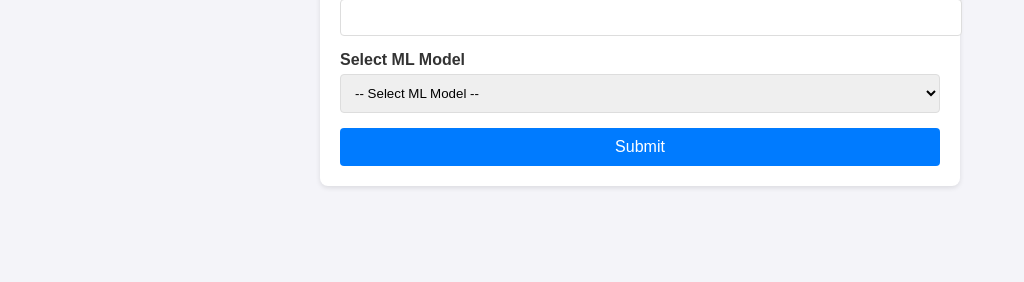
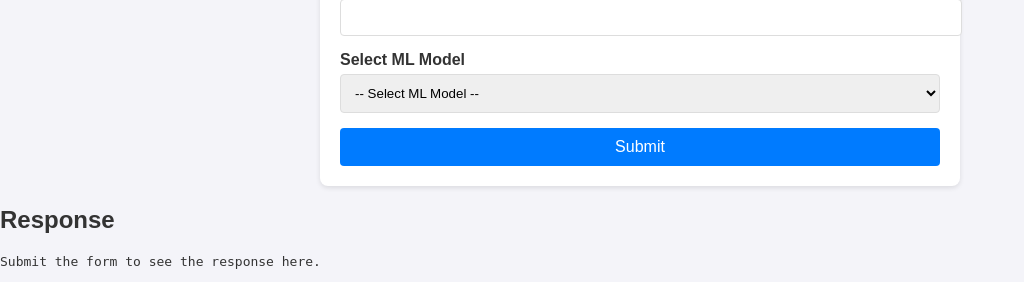
Before and after one commit to ahatanar/Student-Predictor, a Flask app: page / in a window 1280 px wide. Shown: the part 2223-2505 px from the top of the page, without its empty margins (0-1024 px from the left). Before the commit the page ends 2411 px from the top, so only its background shows below. Run offline with Flask 3, Linux system fonts and the light colour scheme.

Commit message:
got it working the prediction

```diff
--- a/app.py
+++ b/app.py
@@ -27,7 +27,10 @@ def predict():
         prediction = predict_score(model_name, user_input)
 
         prediction  = str(round(prediction, 2))
-        return jsonify({'prediction': prediction})
+        response = jsonify({'prediction': prediction})
+        response.headers['Content-Type'] = 'application/json; charset=utf-8'
+        return response
+
     except Exception as e:
         # Handle errors
         return jsonify({'error': str(e)}), 400
--- a/templates/index.html
+++ b/templates/index.html
@@ -1,3 +1,4 @@
+
 <!DOCTYPE html>
 <html lang="en">
 <head>
@@ -14,7 +15,7 @@
         <a href="/metrics">Metrics Page</a>
     </nav>
     <h1>Student Performance Form</h1>
-    <form action="/predict" method="POST">
+    <form id="studentForm" action="/predict" method="POST">
         <div class="form-group">
             <label for="school">School</label>
             <select id="school" name="School" required>
@@ -331,12 +332,38 @@
                 <option value="random_forest">Random Forest</option>
             </select>
         </div>
+        <button type="submit">Submit</button>
+    </form>
 
-        <form action="/predict" method="POST">
-            <!-- Your input fields here -->
-            <button type="submit">Submit</button>
-        </form>
+    <!-- Container for displaying the returned JSON -->
+    <h2>Response</h2>
+    <pre id="responseContainer">Submit the form to see the response here.</pre>
 
-    </form>
+    <script>
+        document.getElementById('studentForm').addEventListener('submit', async function(event) {
+            event.preventDefault(); // Prevent page reload
+
+            const formData = new FormData(this); // Gather form data
+            const responseContainer = document.getElementById('responseContainer');
+
+            try {
+                const response = await fetch(this.action, {
+                    method: 'POST',
+                    body: formData
+                });
+
+                if (!response.ok) {
+                    throw new Error('Error in response');
+                }
+
+                const data = await response.json();
+                // Display the JSON response in the response container
+                responseContainer.textContent = JSON.stringify(data, null, 2);
+            } catch (error) {
+                console.error('Submission error:', error);
+                responseContainer.textContent = 'An error occurred!';
+            }
+        });
+    </script>
 </body>
 </html>
```
